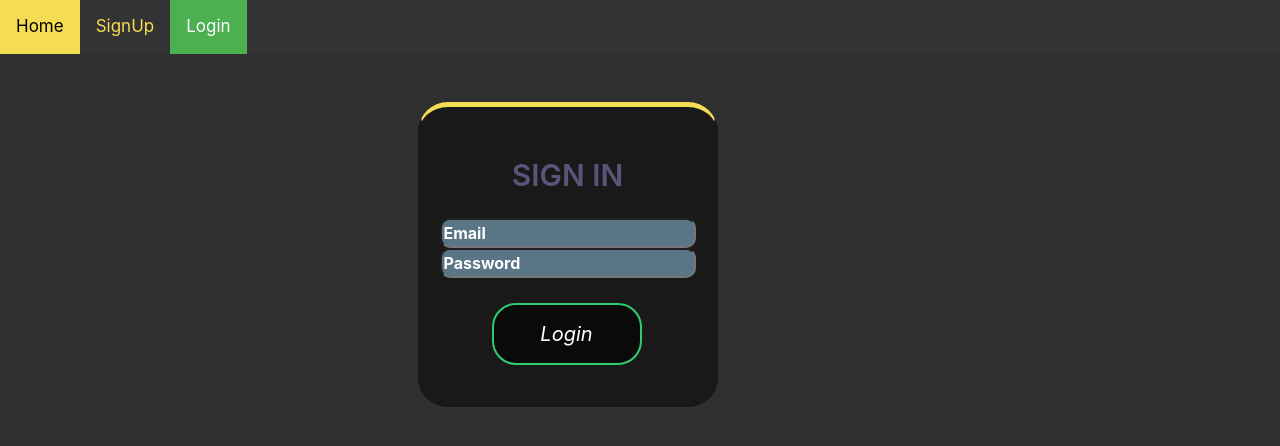
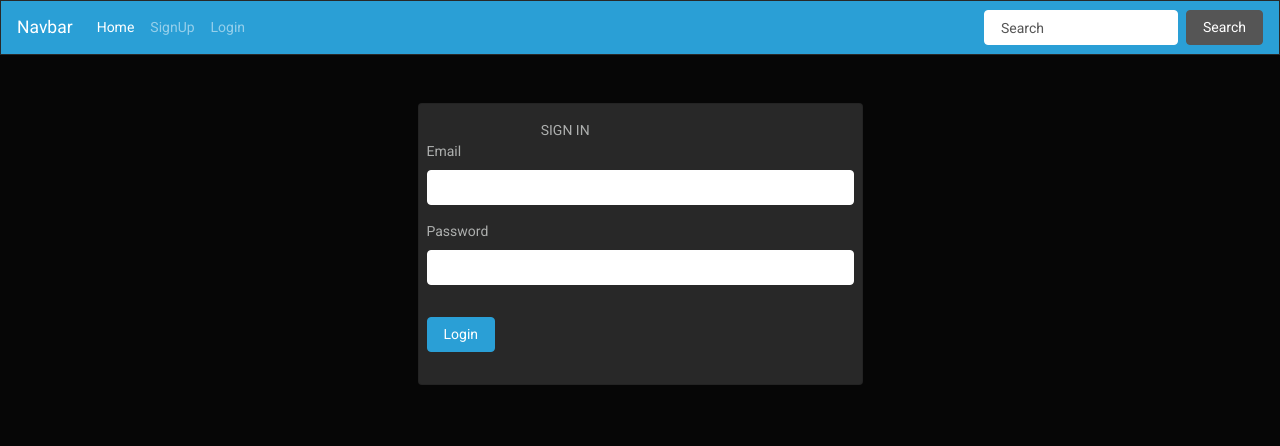
Before and after one commit to FedericoColonna/web-project, a PHP site: page /loginpage.php in a window 1280 px wide. Shown: the top 446 px of the page. Run offline with PHP 8.4, Linux system fonts and the light colour scheme; some libraries are stand-ins or nearby versions.

Commit message:
add files

```diff
--- a/commons/navbar.php
+++ b/commons/navbar.php
@@ -2,56 +2,45 @@
 session_start();
 ?>
 
+<link rel="stylesheet" href="node_modules/bootswatch/dist/cyborg/bootstrap.min.css">
 
-<link rel="stylesheet" type="text/css" href="signupstyle.css">
-<meta name="viewport" content="width=device-width, initial-scale=1.0">
+<nav class="navbar navbar-expand-lg navbar-dark bg-primary">
+  <a class="navbar-brand" href="#">Navbar</a>
+  <button class="navbar-toggler" type="button" data-toggle="collapse" data-target="#navbarColor01" aria-controls="navbarColor01" aria-expanded="false" aria-label="Toggle navigation">
+    <span class="navbar-toggler-icon"></span>
+  </button>
 
-<?php
-
-    // $urls = array(
-    //     'Home' => 'index.php',
-    //     'SignUp' => 'signuppage.php',
-    //     'Login' => 'loginpage.php',
-    //     'Reserved' => 'reserved.php',
-    //     'Profile' => 'show_profile.php',
-    //     'Logout' => 'logout.php'
-    // );
-
-    // $sectionVisibleFlags = array(
-    //     'Home' => true,
-    //     'SignUp' => true,
-    //     'Login' => true,
-    //     'Reserved' => false,
-    //     'Profile' => false,
-    //     'Logout' => false
-    // );
-
-    print '<div id="mydiv2" class="topnav">';
-    print '<a '.(($currentPage === "Home") ? ' class="active" ': '').' href="index.php">Home</a>';
-    if(isset($_SESSION["userid"])) {
-        print '<a '.(($currentPage === "Reserved") ? ' class="active" ': '').' href="reserved.php">Reserved</a>';
-        print '<a '.(($currentPage === "Profile") ? ' class="active" ': '').' href="show_profile.php">Profile</a>';
-        print '<a '.(($currentPage === "Logout") ? ' class="active" ': '').' href="logout.php">Logout</a>';
-
-    } else {
-        print '<a '.(($currentPage === "SignUp") ? ' class="active" ': '').' href="signuppage.php">SignUp</a>';
-        print '<a '.(($currentPage === "Login") ? ' class="active" ': '').' href="loginpage.php">Login</a>';
-    }
-    // foreach ($urls as $name => $url) {
-    //     //$isHome = $name === 'Home';
-    //     echo("<script>console.log('PHP name: " . $name . "');</script>");
-    //     echo("<script>console.log('PHP isLoggedIn: " . $isLoggedIn . "');</script>");
-    //     echo("<script>console.log('PHP boolean: " . $sectionVisibleFlags[$name] . "');</script>");
-
-    //     $isVisible = $isLoggedIn && !$sectionVisibleFlags[$name];
-    //     echo("<script>console.log('PHP result: " . $isVisible . "');</script>");
-
-    //     print '<a '
-    //         .(!$isVisible ? 'style="display: none;"' : '')
-    //         .(($currentPage === $name) ? ' class="active" ': '')
-    //         .' href="'.$url.'">'
-    //         .$name.
-    //         '</a>';
-    // }
-    print '</div>';
-?>
+  <div class="collapse navbar-collapse" id="navbarColor01">
+    <ul class="navbar-nav mr-auto">
+        <?php
+            print '<li class="nav-item active">';
+            print '<a class="nav-link" href="index.php">Home';
+            print '<span class="sr-only">(current)</span>';
+            print '</a>';
+            print '</li>';
+            if(isset($_SESSION["userid"])) {
+                print '<li class="nav-item">';
+                print '<a class="nav-link" href="reserved.php">Reserved</a>';
+                print '</li>';
+                print '<li class="nav-item">';
+                print '<a class="nav-link" href="show_profile.php">Profile</a>';
+                print '</li>';
+                print '<li class="nav-item">';
+                print '<a class="nav-link" href="logout.php">Logout</a>';
+                print '</li>';
+            } else {
+                print '<li class="nav-item">';
+                print '<a class="nav-link" href="signuppage.php">SignUp</a>';
+                print '</li>';
+                print '<li class="nav-item">';
+                print '<a class="nav-link" href="loginpage.php">Login</a>';
+                print '</li>';
+            }
+        ?>
+    </ul>
+    <form class="form-inline my-2 my-lg-0">
+      <input class="form-control mr-sm-2" type="text" placeholder="Search">
+      <button class="btn btn-secondary my-2 my-sm-0" type="submit">Search</button>
+    </form>
+  </div>
+</nav>
--- a/index.php
+++ b/index.php
@@ -4,8 +4,7 @@
 <meta charset="utf-8">
 <meta name="viewport" content="width=device-width, initial-scale=1, shrink-to-fit=no">
 <title>Homepage</title>
-<link rel="stylesheet" href="https://cdn.jsdelivr.net/npm/bootstrap@4.5.3/dist/css/bootstrap.min.css"
- integrity="sha384-TX8t27EcRE3e/ihU7zmQxVncDAy5uIKz4rEkgIXeMed4M0jlfIDPvg6uqKI2xXr2" crossorigin="anonymous">
+<link rel="stylesheet" href="node_modules/bootswatch/dist/cyborg/bootstrap.min.css">
 
 <script src="https://code.jquery.com/jquery-3.5.1.min.js" integrity="sha256-9/aliU8dGd2tb6OSsuzixeV4y/faTqgFtohetphbbj0="
  crossorigin="anonymous"></script>
--- a/loginpage.php
+++ b/loginpage.php
@@ -4,8 +4,7 @@
 <meta charset="utf-8">
 <meta name="viewport" content="width=device-width, initial-scale=1, shrink-to-fit=no">
 <title>Login</title>
-<link rel="stylesheet" href="https://cdn.jsdelivr.net/npm/bootstrap@4.5.3/dist/css/bootstrap.min.css"
- integrity="sha384-TX8t27EcRE3e/ihU7zmQxVncDAy5uIKz4rEkgIXeMed4M0jlfIDPvg6uqKI2xXr2" crossorigin="anonymous">
+<link rel="stylesheet" href="node_modules/bootswatch/dist/cyborg/bootstrap.min.css">
 
 <script src="https://code.jquery.com/jquery-3.5.1.min.js" integrity="sha256-9/aliU8dGd2tb6OSsuzixeV4y/faTqgFtohetphbbj0="
  crossorigin="anonymous"></script>
@@ -31,8 +30,16 @@ integrity="sha384-ho+j7jyWK8fNQe+A12Hb8AhRq26LrZ/JpcUGGOn+Y7RsweNrtN/tE3MoK7ZeZD
                     </div>
                 </div>
                 <form action="/back_end/login.php" method="POST">
-                    <div> <input class="loginfield" type="email" id="email" name="email" placeholder="Email"> </div>
-                    <div> <input class="loginfield" type="password" id="pass" name="pass" placeholder="Password"> </div>
+
+                <div class="form-group has-success">
+                    <label class="form-control-label" for="inputValid">Email</label>
+                    <input id="email" type="email" name="email" class="form-control" id="inputValid">
+                </div>
+                <div class="form-group has-success">
+                    <label class="form-control-label" for="inputValid">Password</label>
+                    <input id="pass" type="password"  name="pass" class="form-control" id="inputValid">
+                </div>
+
                     <div class="row">
                         <div class="col-md-6 col-12">
 
@@ -40,7 +47,7 @@ integrity="sha384-ho+j7jyWK8fNQe+A12Hb8AhRq26LrZ/JpcUGGOn+Y7RsweNrtN/tE3MoK7ZeZD
 
                     </div>
                     <div class="form-group mt-3">
-                        <button type="submit" name="login" class="btn btn-block btn-lg"><i>Login</i></button>
+                        <button type="submit" name="login" class="btn btn-primary">Login</button>
                     </div>
                 </form>
             </div>
--- a/reserved.php
+++ b/reserved.php
@@ -4,8 +4,7 @@
 <meta charset="utf-8">
 <meta name="viewport" content="width=device-width, initial-scale=1, shrink-to-fit=no">
 <title>Reserved</title>
-<link rel="stylesheet" href="https://cdn.jsdelivr.net/npm/bootstrap@4.5.3/dist/css/bootstrap.min.css"
- integrity="sha384-TX8t27EcRE3e/ihU7zmQxVncDAy5uIKz4rEkgIXeMed4M0jlfIDPvg6uqKI2xXr2" crossorigin="anonymous">
+<link rel="stylesheet" href="node_modules/bootswatch/dist/cyborg/bootstrap.min.css">
 
 <script src="https://cdn.jsdelivr.net/npm/bootstrap@4.5.3/dist/js/bootstrap.bundle.min.js"
 integrity="sha384-ho+j7jyWK8fNQe+A12Hb8AhRq26LrZ/JpcUGGOn+Y7RsweNrtN/tE3MoK7ZeZDyx" crossorigin="anonymous"></script>
--- a/show_profile.php
+++ b/show_profile.php
@@ -4,8 +4,7 @@
 <meta charset="utf-8">
 <meta name="viewport" content="width=device-width, initial-scale=1, shrink-to-fit=no">
 <title>Profile</title>
-<link rel="stylesheet" href="https://cdn.jsdelivr.net/npm/bootstrap@4.5.3/dist/css/bootstrap.min.css"
- integrity="sha384-TX8t27EcRE3e/ihU7zmQxVncDAy5uIKz4rEkgIXeMed4M0jlfIDPvg6uqKI2xXr2" crossorigin="anonymous">
+<link rel="stylesheet" href="node_modules/bootswatch/dist/cyborg/bootstrap.min.css">
 
 <script src="https://code.jquery.com/jquery-3.5.1.min.js" integrity="sha256-9/aliU8dGd2tb6OSsuzixeV4y/faTqgFtohetphbbj0="
  crossorigin="anonymous"></script>
--- a/signuppage.php
+++ b/signuppage.php
@@ -6,8 +6,7 @@
 <meta name="viewport" content="width=device-width, initial-scale=1, shrink-to-fit=no">
 
 <title>SignUp</title>
-<link rel="stylesheet" href="https://cdn.jsdelivr.net/npm/bootstrap@4.5.3/dist/css/bootstrap.min.css"
- integrity="sha384-TX8t27EcRE3e/ihU7zmQxVncDAy5uIKz4rEkgIXeMed4M0jlfIDPvg6uqKI2xXr2" crossorigin="anonymous">
+<link rel="stylesheet" href="node_modules/bootswatch/dist/cyborg/bootstrap.min.css">
 
  <script src="https://code.jquery.com/jquery-3.5.1.min.js" integrity="sha256-9/aliU8dGd2tb6OSsuzixeV4y/faTqgFtohetphbbj0="
  crossorigin="anonymous"></script>
--- a/signupstyle.css
+++ /dev/null
@@ -1,276 +0,0 @@
-
-/* Add a black background color to the top navigation */
-.topnav {
-  background-color: #333;
-  overflow: hidden;
-}
-
-/* Style the links inside the navigation bar */
-.topnav a {
-  float: left;
-  color: #f5dd53;
-  text-align: center;
-  padding: 14px 16px;
-  text-decoration: none;
-  font-size: 17px;
-}
-
-/* Change the color of links on hover */
-.topnav a:hover {
-  background-color: #f5dd53;
-  color: black;
-}
-
-/* Add a color to the active/current link */
-.topnav a.active {
-  background-color: #4CAF50;
-  color: white;
-}
-
-
-
-.profile-button {
-    background: rgb(245, 221, 83);
-    box-shadow: none;
-    border: none;
-    color:black;
-}
-
-.profile-button:hover {
-    background: rgb(206, 175, 4);
-}
-
-.profile-button:focus {
-    background: rgb(245, 221, 83);
-    box-shadow: none;
-}
-
-.profile-button:active {
-    background:rgb(245, 221, 83);
-    box-shadow: none;
-}
-
-.back:hover {
-    color: rgb(245, 221, 83);
-    cursor: pointer;
-}
-.text-right{
-
-    font-weight:bold;
-    color: rgb(245, 221, 83);
-
-}
-
-
-
-/*LOGIN STYLE*/
-
-
-body{
-
-    background-color: #2f3031;
-
-}
-
-.card {
-    border-radius: 30px;
-    border-top: 5px solid rgb(245, 221, 83);
-    background:  #191919;
-    color: #57557A;
-    width: 300px;
-}
-
-p {
-    font-weight: 600;
-    font-size: 30px;
-}
-
-.fab {
-    display: flex;
-    justify-content: center;
-    align-items: center;
-    border: none;
-    background: #2A284D;
-    height: 40px;
-    width: 90px;
-}
-
-
-
-.division {
-    float: none;
-    position: relative;
-    margin: 30px auto 20px;
-    text-align: center;
-    width: 100%;
-    box-sizing: border-box;
-}
-
-.division .line {
-    border-top: 1.5px solid #57557A;
-
-    position: absolute;
-    top: 13px;
-    width: 85%;
-}
-
-
-.division span {
-    font-weight: 600;
-    font-size: 30px;
-}
-
-.myform {
-    padding: 0 25px 0 33px;
-}
-
-.form-control {
-
-    color: black;
-    background-color: rgb(90, 117, 134);
-    width: auto;
-
-}
-.form-control::placeholder{
-    color: rgb(189, 181, 181);
-  }
-.loginfield{
-    position: relative;
-    display: block;
-    margin : 0 auto;
-    color: black;
-    background-color: rgb(90, 117, 134);
-    width: auto;
-    border-radius: 10px;
-
-
-}
-.form-control:focus {
-    background-color: rgb(90, 117, 134);
-    color:white;
-    font-weight: bold;
-    border-color: rgb(245, 221, 83);
-    border-bottom: 5px solid rgb(245, 221, 83);
-}
-
-.loginfield:focus{
-
-    background-color: rgb(90, 117, 134);
-    color:white;
-    font-weight: bold;
-    border-color: rgb(245, 221, 83);
-    border-bottom: 5px solid rgb(245, 221, 83);
-
-
-}
-::-webkit-input-placeholder { /* Edge */
-    color:white;
-    font-weight: bold;
-  }
-
-  :-ms-input-placeholder { /* Internet Explorer 10-11 */
-    color: white;
-    font-weight: bold;
-  }
-
-  ::placeholder {
-    color: white;
-    font-weight: bold;
-  }
-
-
-.bn {
-    text-decoration: underline;
-}
-
-.bn:hover {
-    cursor: pointer;
-}
-
-
-.btn-block {
-    border: 0;
-    color: white;
-    background-color: #0a0a0a;
-    background: #0a0a0a;
-    display: block;
-    text-align: center;
-    border: 2px solid #2ecc71;
-    padding: 14px 10px;
-    outline: none;
-    border-radius: 24px;
-    transition: 0.25s;
-    cursor: pointer;
-    width: 150px;
-    margin: 25px 65px;
-
-
-}
-
-.btn-block:hover{
-
-    background: #2ecc71;
-
-}
-
-
-
-small {
-    color: #403b42
-}
-
-
-@media(min-width: 767px) {
-    .bn {
-        text-align: right;
-    }
-}
-
-@media(max-width: 767px) {
-    .form-check {
-        text-align: center;
-    }
-
-    .bn {
-        text-align: center;
-        align-items: center;
-    }
-}
-
-@media(max-width: 450px) {
-    .fab {
-        width: 100%;
-        height: 100%;
-    }
-
-    .division .line {
-        width: 50%;
-    }
-}
-/*SIGN UP STYLE*/
-
-#mydiv{
-    margin-top: 40px;
-    width: 700px;
-    background-color: #191919;
-    padding-top: 60px;
-    padding-bottom: 60px;
-
-}
-#mydiv h1{
-
-    color:  rgb(245, 221, 83);
-
-}
-
-.label{
-
-    color: white;
-
-}
-.profilediv{
-
-    background-color: #191919;
-    color: white;
-
-}
```
Also changed, not shown: package.json (added, +22 -0 lines), package-lock.json (added), 1 other file.
